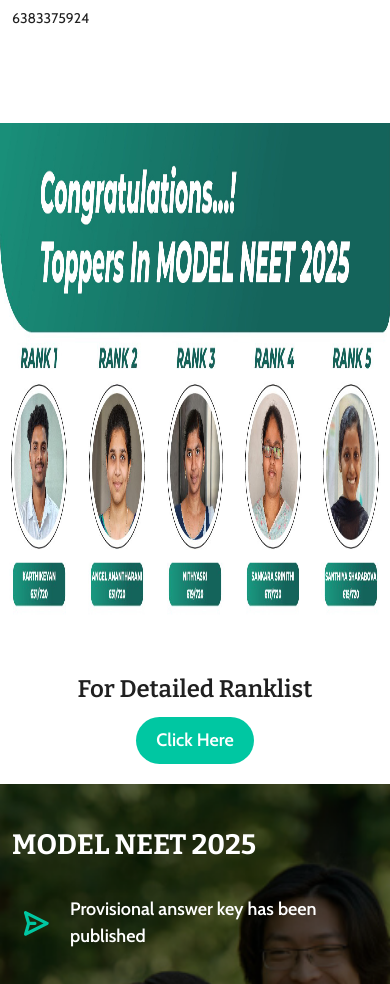
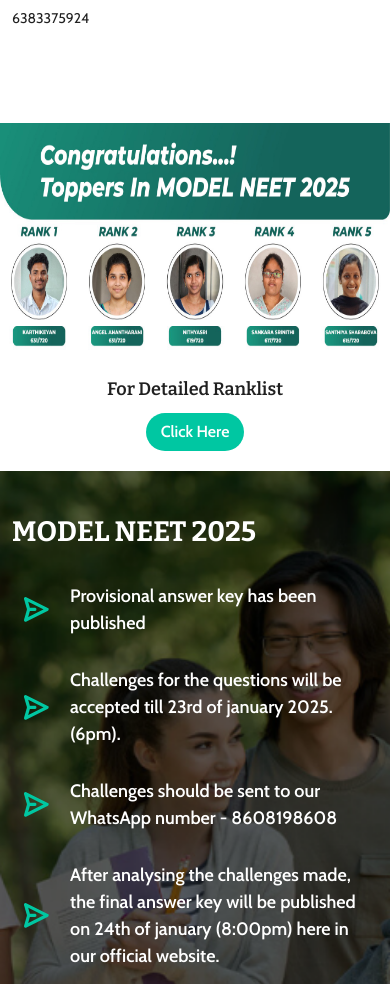
Before and after one commit to Ilyas73-hue/jal, a React (Create React App) app: page / in a window 390 px wide. Shown: the part 2920-3904 px from the top of the page. Built offline with nearby package versions, Linux system fonts and the light colour scheme.

Commit message:
some changes

```diff
--- a/src/Component/Home/Home.css
+++ b/src/Component/Home/Home.css
@@ -645,12 +645,25 @@ text-decoration: none;
 
 #model-test-result{
 padding-bottom: 20px;
+display: flex;
+flex-direction: column;
+align-items: center;
 }
 
+
+
 #model-test-result-img{
-  width: 100%;
+  width: 90%;
   height: 65vh;
 }
+
+@media(max-width: 769px){
+  #model-test-result-img{
+    width: 100%;
+  }
+}
+
+
 
 #model-test-result-div-1{
   display: flex;
@@ -682,6 +695,33 @@ padding-bottom: 20px;
   padding-left: 20px;
   text-decoration: none;
 }
+
+@media(max-width: 500px){
+  #model-test-result-img{
+    width: 100%;
+    height: 30vh;
+  }
+
+  #model-test-result-div-1-p-1{
+    font-size: 18px;
+  }
+
+  #model-test-result-div-1-button{
+    font-family: var(--font1);
+    font-size: 16px;
+    font-weight: 600;
+    color: var(--color1);
+    background-color: var(--primary-color);
+    border-radius: 30px;
+    border: none;
+    padding-top: 7px;
+    padding-bottom: 7px;
+    padding-right: 15px;
+    padding-left: 15px;
+    text-decoration: none;
+  }
+}
+
 
 /* Section 3 */
 
```
